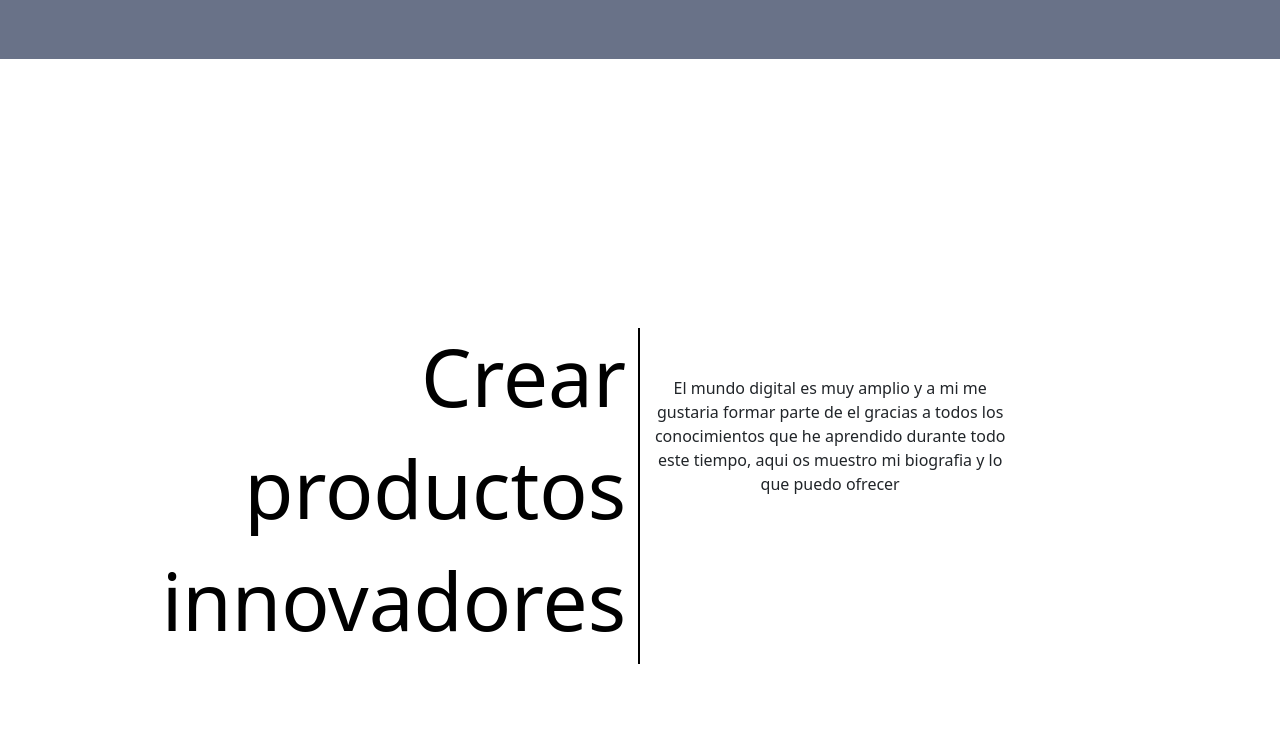
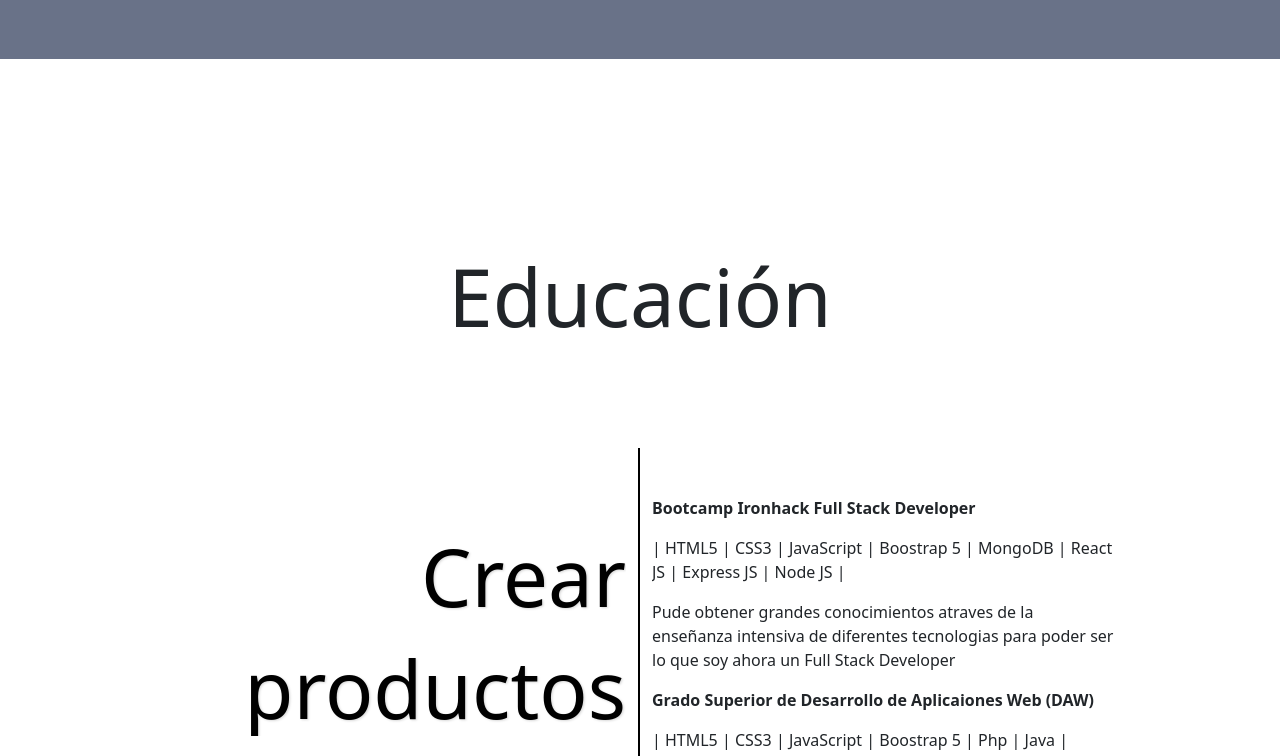
Before and after one commit to fransan990/Portafolio_v1, a React (Create React App) app: page / in a window 1280 px wide. Shown: the part 2000-2756 px from the top of the page. Built offline with nearby package versions, Linux system fonts and the light colour scheme.

Commit message:
biografia cambio

```diff
--- a/src/components/Biography/Biography.css
+++ b/src/components/Biography/Biography.css
@@ -5,7 +5,7 @@
 
 .arriba {
     position: relative;
-    bottom: 493px;
+    bottom: 573px;
 
 }
 
@@ -23,6 +23,9 @@
     animation: identifier 3s infinite;
 }
 
+.margen {
+    margin-top: 80px;
+}
 
 
 
--- a/src/components/Biography/Biography.jsx
+++ b/src/components/Biography/Biography.jsx
@@ -5,17 +5,9 @@ import "./Biography.css"
 
 const Biography = () => {
 
-
-    const [items, setItems] = useState([])
-
-    const filterElement = () => {
-        return updateItems = biografia.filter(ele => {
-            return ele.categoria === "educación"
-        })
-
-    }
-
-
+    const updateItems = biografia.filter(ele => {
+        return ele.categoria == "educación"
+    })
 
 
 
@@ -67,8 +59,12 @@ const Biography = () => {
 
         <Col lg={12} className="text-end arriba">
             <Row>
+
+                <Col lg={12} className="text-center pb-5 mb-5 ">
+                    <h3 className="display-1">Educación</h3>
+                </Col>
                 <Col lg={6} className="linea">
-                    <div className="display-1 ">
+                    <div className="display-1 margen">
                         <p className="h">Crear</p>
 
                         <p className="o">productos</p>
@@ -79,12 +75,9 @@ const Biography = () => {
                 </Col>
                 <Col lg={6}>
                     <Row>
-                        <Col lg={7}>
+                        <Col lg={9}>
 
 
-                            <p className="mt-5 text-center mb-5">
-                                El mundo digital es muy amplio y a mi me gustaria formar parte de el gracias a todos los conocimientos que he aprendido durante todo este tiempo, aqui os muestro mi biografia y lo que puedo ofrecer
-                            </p>
                             <div className="d-flex justify-content-around">
 
                                 {/* <Button className="btn-warning" onClick={() => filterElement("service")}>Servicios</Button> */}
@@ -99,7 +92,7 @@ const Biography = () => {
 
 
                                         {
-                                            items.map((elem) => {
+                                            updateItems.map((elem) => {
                                                 const { id, nombre, imagen, categoria, tecnologias, descripcion } = elem
                                                 return (
                                                     <Col lg={12}>
@@ -123,7 +116,6 @@ const Biography = () => {
 
                                             })
                                         }
-
                                     </Row>
 
                                 </Col>
```
